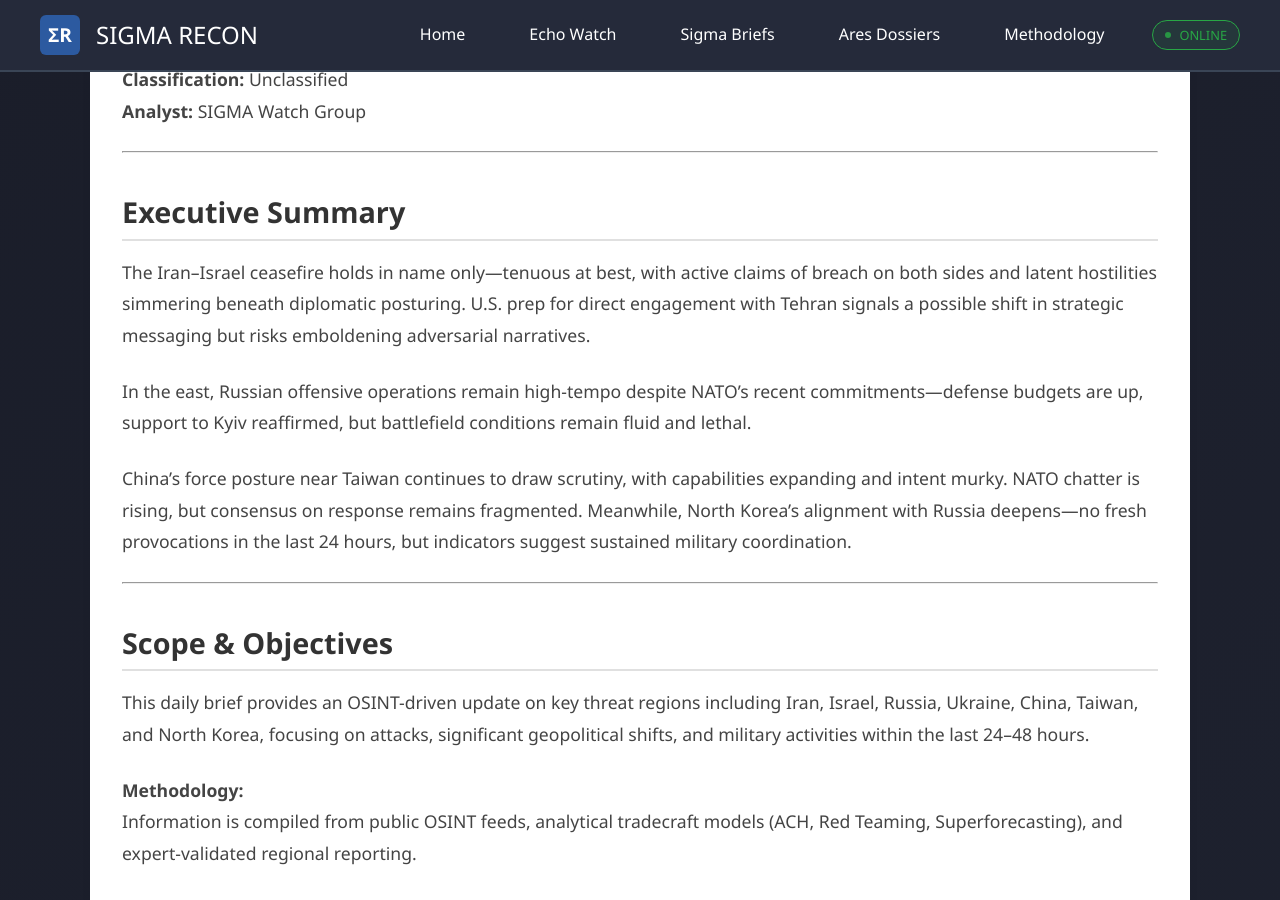
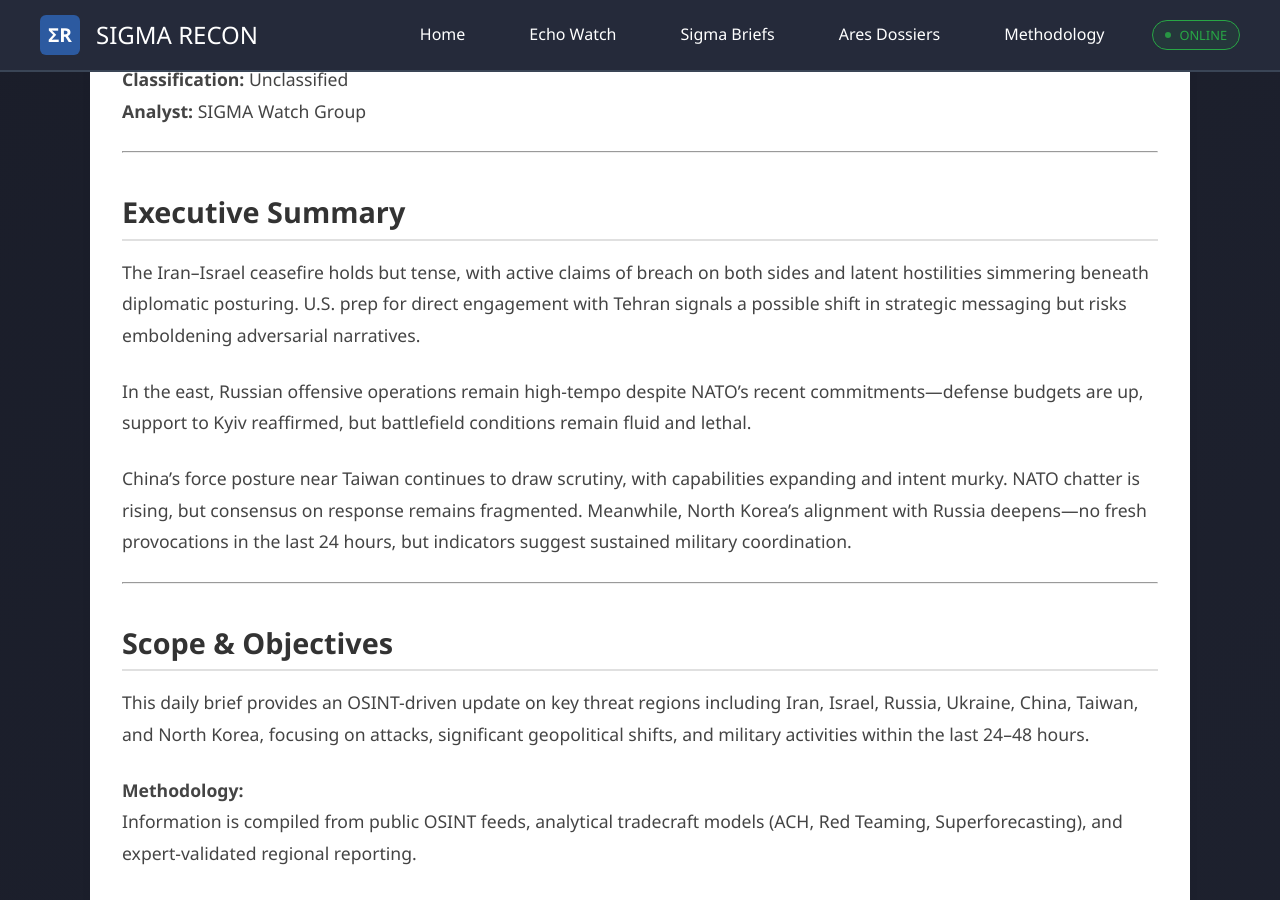
Before and after one commit to Monster52/SIGMA_Recon, a Jekyll site: the page built from _posts/2025-06-26-echo.md, in a window 1280 px wide and 900 px high, scrolled down 439 px. Built offline with Jekyll 4.4.1, drawn with Linux system fonts in a browser that asks for light colours; some of the changed text lies outside the part shown.

Commit message:
Fixed some errors

```diff
--- a/_posts/2025-06-26-echo.md
+++ b/_posts/2025-06-26-echo.md
@@ -17,7 +17,7 @@ excerpt: "Ceasefire between Israel and Iran holds; Russia presses ahead of NATO
 
 ## Executive Summary
 
-The Iran–Israel ceasefire holds in name only—tenuous at best, with active claims of breach on both sides and latent hostilities simmering beneath diplomatic posturing. U.S. prep for direct engagement with Tehran signals a possible shift in strategic messaging but risks emboldening adversarial narratives.
+The Iran–Israel ceasefire holds but tense, with active claims of breach on both sides and latent hostilities simmering beneath diplomatic posturing. U.S. prep for direct engagement with Tehran signals a possible shift in strategic messaging but risks emboldening adversarial narratives.
 
 In the east, Russian offensive operations remain high-tempo despite NATO’s recent commitments—defense budgets are up, support to Kyiv reaffirmed, but battlefield conditions remain fluid and lethal.
 
```
Also changed, not shown: other parts of _posts/2025-06-26-echo.md (+1 -1 lines).
